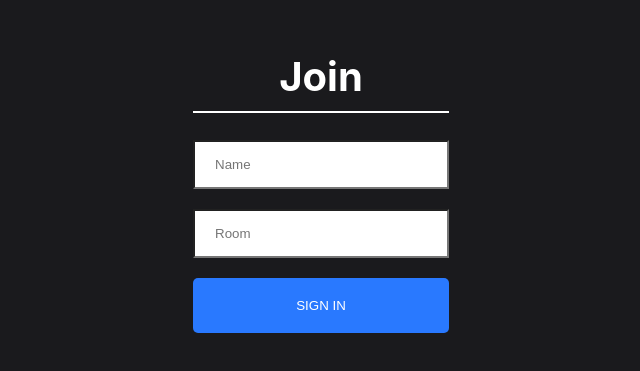
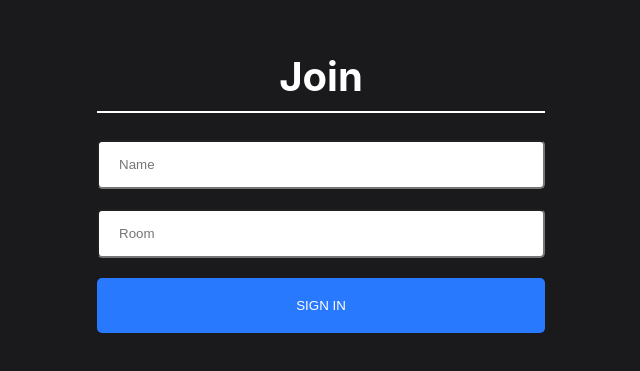
Before and after one commit to touhidulislamkhan/chat-application-client, a React (Create React App) app: page / in a window 1280 px wide. Shown: the part 221-592 px from the top of the page, without its empty margins (319-959 px from the left). Built offline with nearby package versions, Linux system fonts and the light colour scheme.

Commit message:
css fixes

```diff
--- a/src/components/Chat/Chat.css
+++ b/src/components/Chat/Chat.css
@@ -12,8 +12,8 @@
     justify-content: space-between;
     background: #ffffff;
     border-radius: 8px;
-    height: 60%;
-    width: 35%;
+    height: 65%;
+    width: 40%;
 }
 
 @media (min-width: 320px) and (max-width: 480px) {
--- a/src/components/Join/Join.css
+++ b/src/components/Join/Join.css
@@ -23,11 +23,11 @@ body {
 }
 
 .joinInnerContainer {
-    width: 20%;
+    width: 35%;
 }
 
 .joinInput {
-    border-radius: 0;
+    border-radius: 5px;
     padding: 15px 20px;
     width: 100%;
 }
```
